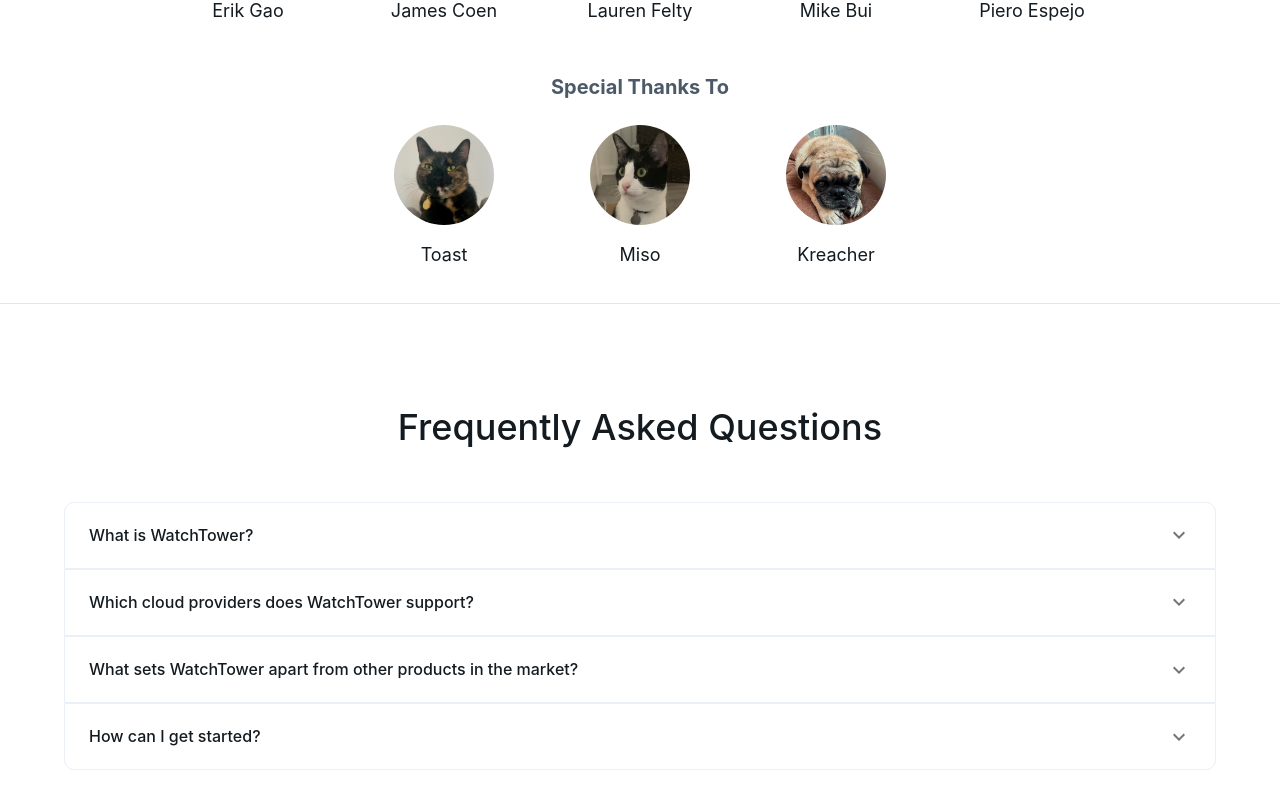
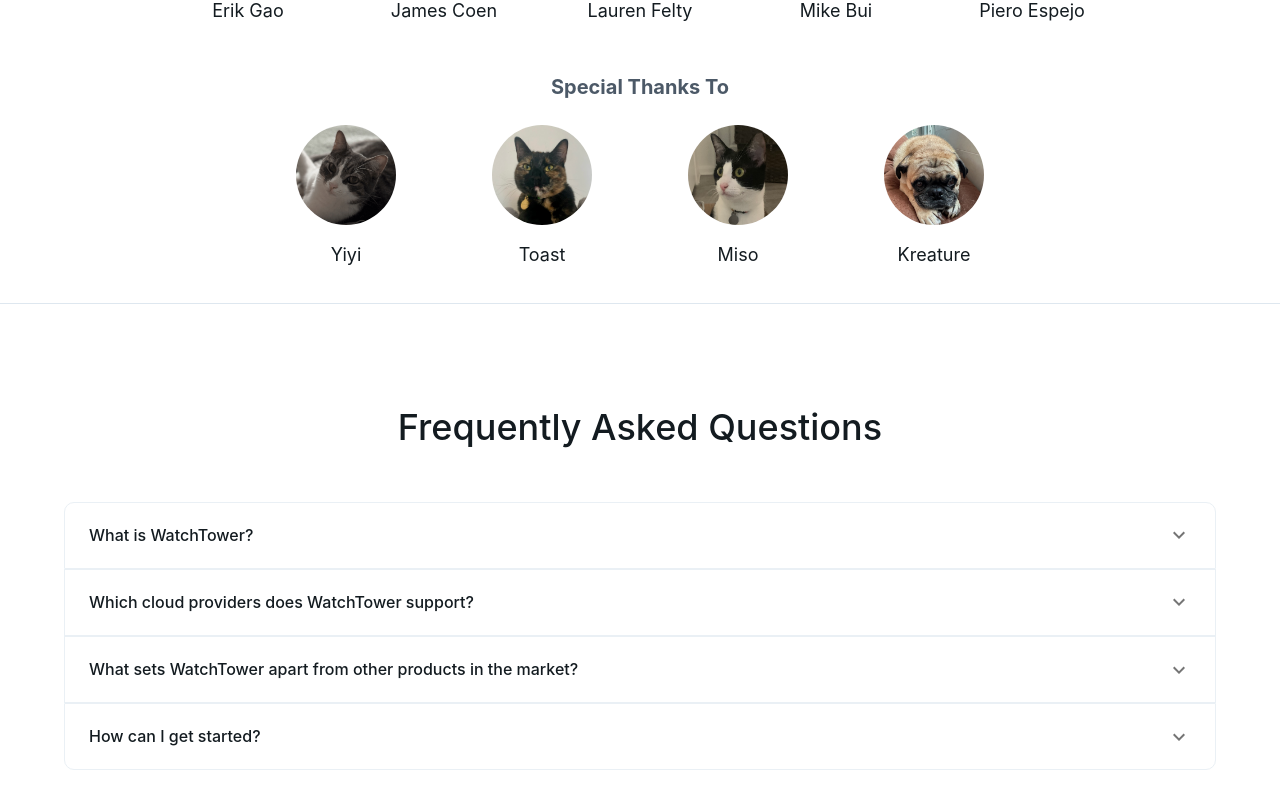
Before and after one commit to WatchTower-Open-Source/Landing-Page, a React app: page / in a window 1280 px wide. Shown: the part 2560-3369 px from the top of the page. Built offline with nearby package versions, Linux system fonts and the light colour scheme.

Commit message:
update team

```diff
--- a/src/components/Team.tsx
+++ b/src/components/Team.tsx
@@ -11,6 +11,7 @@ import Lauren from '../assets/Lauren.png';
 import Toast from '../assets/Toast.png';
 import Miso from '../assets/Miso.png';
 import Pug from '../assets/Pug.png';
+import Yiyi from '../assets/Yiyi.png';
 
 const whiteLogos = [Erik, James, Lauren, Mike, Piero];
 const darkLogos = [Erik, James, Lauren, Mike, Piero];
@@ -30,9 +31,9 @@ const linkedLn = [
   'https://www.linkedin.com/in/piero-espejo-6813a9b0/',
 ];
 
-const whiteSecondaryImages = [Toast, Miso, Pug];
-const darkSecondaryImages = [Toast, Miso, Pug];
-const secondNames = ['Toast', 'Miso', 'Kreacher'];
+const whiteSecondaryImages = [Yiyi, Toast, Miso, Pug];
+const darkSecondaryImages = [Yiyi, Toast, Miso, Pug];
+const secondNames = ['Yiyi', 'Toast', 'Miso', 'Kreature'];
 
 const logoStyle: React.CSSProperties = {
   width: '100px',
```
Also changed, not shown: src/assets/Yiyi.png (added).
